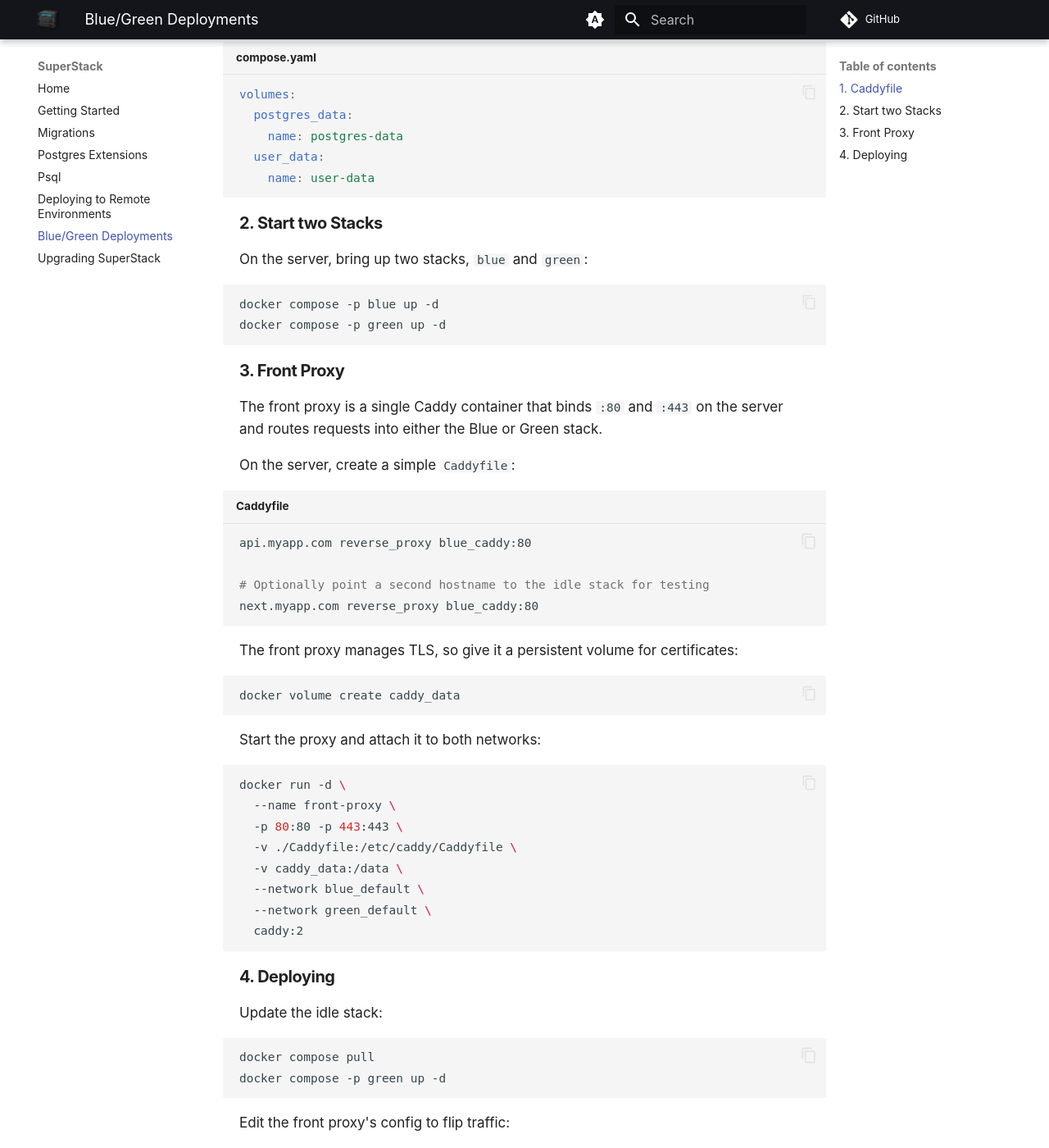
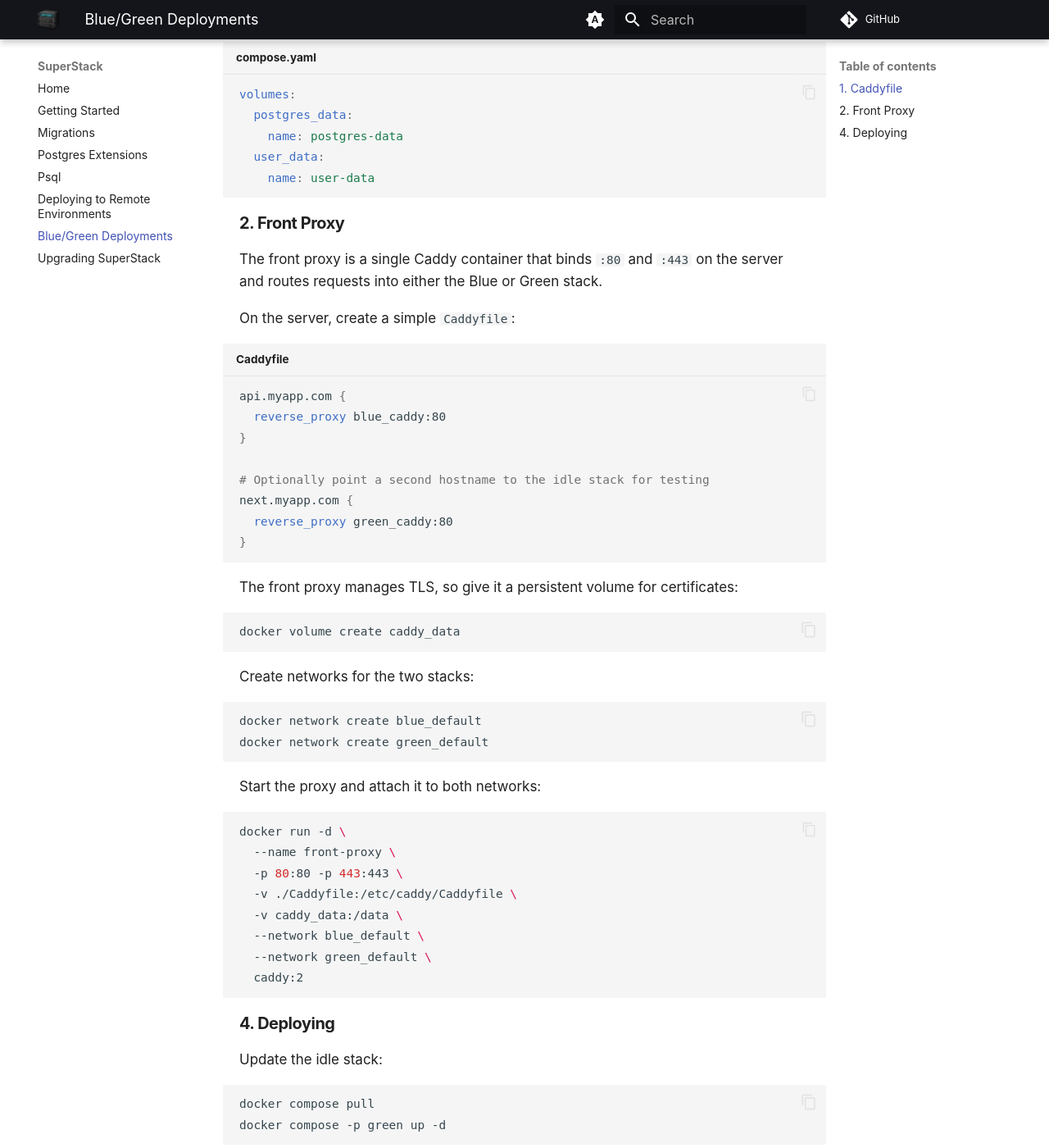
Before and after one commit to explodinglabs/superstack.docs, an MkDocs documentation site: the page built from docs/bluegreen.md, in a window 1280 px wide and 1400 px high, scrolled down 745 px. Shown: the whole window at 82% size. Built offline with MkDocs 1.6.1 and Material for MkDocs 9.7.7, drawn with Linux system fonts in a browser that asks for light colours; comment, search, counter and statistics services are not loaded; some of the changed text lies outside the part shown.

Commit message:
Adjust bluegreen doc

````diff
--- a/docs/bluegreen.md
+++ b/docs/bluegreen.md
@@ -35,16 +35,7 @@ volumes:
     name: user-data
 ```
 
-## 2. Start two Stacks
-
-On the server, bring up two stacks, `blue` and `green`:
-
-```sh
-docker compose -p blue up -d
-docker compose -p green up -d
-```
-
-## 3. Front Proxy
+## 2. Front Proxy
 
 The front proxy is a single Caddy container that binds `:80` and `:443` on the
 server and routes requests into either the Blue or Green stack.
@@ -52,16 +43,27 @@ server and routes requests into either the Blue or Green stack.
 On the server, create a simple `Caddyfile`:
 
 ```caddyfile title="Caddyfile"
-api.myapp.com reverse_proxy blue_caddy:80
+api.myapp.com {
+  reverse_proxy blue_caddy:80
+}
 
 # Optionally point a second hostname to the idle stack for testing
-next.myapp.com reverse_proxy blue_caddy:80
+next.myapp.com {
+  reverse_proxy green_caddy:80
+}
 ```
 
 The front proxy manages TLS, so give it a persistent volume for certificates:
 
 ```sh
 docker volume create caddy_data
+```
+
+Create networks for the two stacks:
+
+```sh
+docker network create blue_default
+docker network create green_default
 ```
 
 Start the proxy and attach it to both networks:
@@ -89,8 +91,13 @@ docker compose -p green up -d
 Edit the front proxy's config to flip traffic:
 
 ```caddyfile title="Caddyfile"
-api.myapp.com reverse_proxy green_caddy:80
-next.myapp.com reverse_proxy blue_caddy:80
+api.myapp.com {
+  reverse_proxy green_caddy:80
+}
+
+next.myapp.com {
+  reverse_proxy blue_caddy:80
+}
 ```
 
 Restart Caddy:
````
